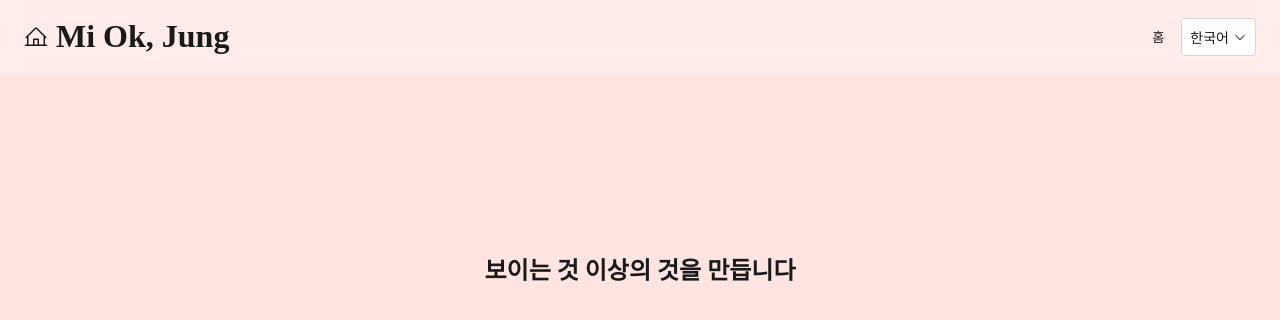
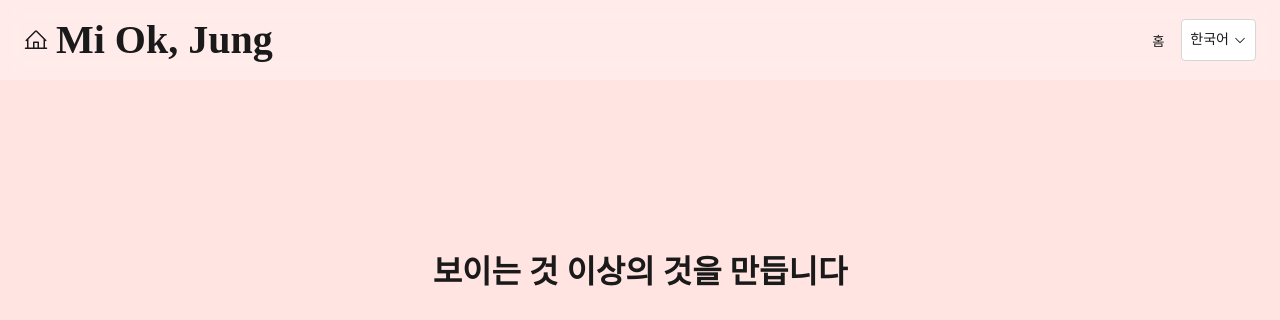
Before and after one commit to miok-jung/miok-jung.github.io, a Vue app: page / in a window 1280 px wide. Shown: the top 320 px of the page. Built offline with nearby package versions, Linux system fonts and the light colour scheme; grey boxes are pictures that could not be loaded.

Commit message:
style: 헤더 스타일 수정 업데이트

```diff
--- a/src/styles/_base.scss
+++ b/src/styles/_base.scss
@@ -7,6 +7,8 @@ body {
   margin: 0;
   background: var(--grey-1);
   color: var(--grey-10);
+  font-size: 14px;
+  line-height: 24px;
 }
 
 h1,
@@ -19,6 +21,42 @@ p {
   margin: 0;
 }
 
+h1 {
+  font-size: 40px;
+  line-height: 48px;
+  font-weight: 700;
+}
+
+h2 {
+  font-size: 32px;
+  line-height: 40px;
+  font-weight: 700;
+}
+
+h3 {
+  font-size: 24px;
+  line-height: 32px;
+  font-weight: 600;
+}
+
+h4 {
+  font-size: 20px;
+  line-height: 28px;
+  font-weight: 600;
+}
+
+h5 {
+  font-size: 16px;
+  line-height: 24px;
+  font-weight: 500;
+}
+
+h6 {
+  font-size: 14px;
+  line-height: 20px;
+  font-weight: 500;
+}
+
 a {
   text-decoration: none;
   color: var(--grey-10);
--- a/src/styles/_components.scss
+++ b/src/styles/_components.scss
@@ -1,39 +1,3 @@
-h1 {
-  font-size: 32px;
-  line-height: 1.3;
-  font-weight: 700;
-}
-
-h2 {
-  font-size: 24px;
-  line-height: 1.35;
-  font-weight: 600;
-}
-
-h3 {
-  font-size: 20px;
-  line-height: 1.4;
-  font-weight: 600;
-}
-
-h4 {
-  font-size: 18px;
-  line-height: 1.45;
-  font-weight: 500;
-}
-
-h5 {
-  font-size: 16px;
-  line-height: 1.5;
-  font-weight: 500;
-}
-
-h6 {
-  font-size: 14px;
-  line-height: 1.5;
-  font-weight: 500;
-}
-
 button {
   margin: 0;
   padding: 4px 8px;
@@ -48,11 +12,14 @@ button {
   user-select: none;
   -webkit-user-select: none;
   &:hover {
-    background: var(--grey-3);
-    color: var(--grey-7);
-  }
-  &:active {
-    background: var(--grey-5);
-    color: white;
+    border: 1px solid var(--grey-3);
+    font-weight: bold;
   }
 }
+a {
+  box-sizing: border-box;
+  &:hover {
+    border: 1px solid var(--grey-3);
+    font-weight: bold;
+  }
+}
```
